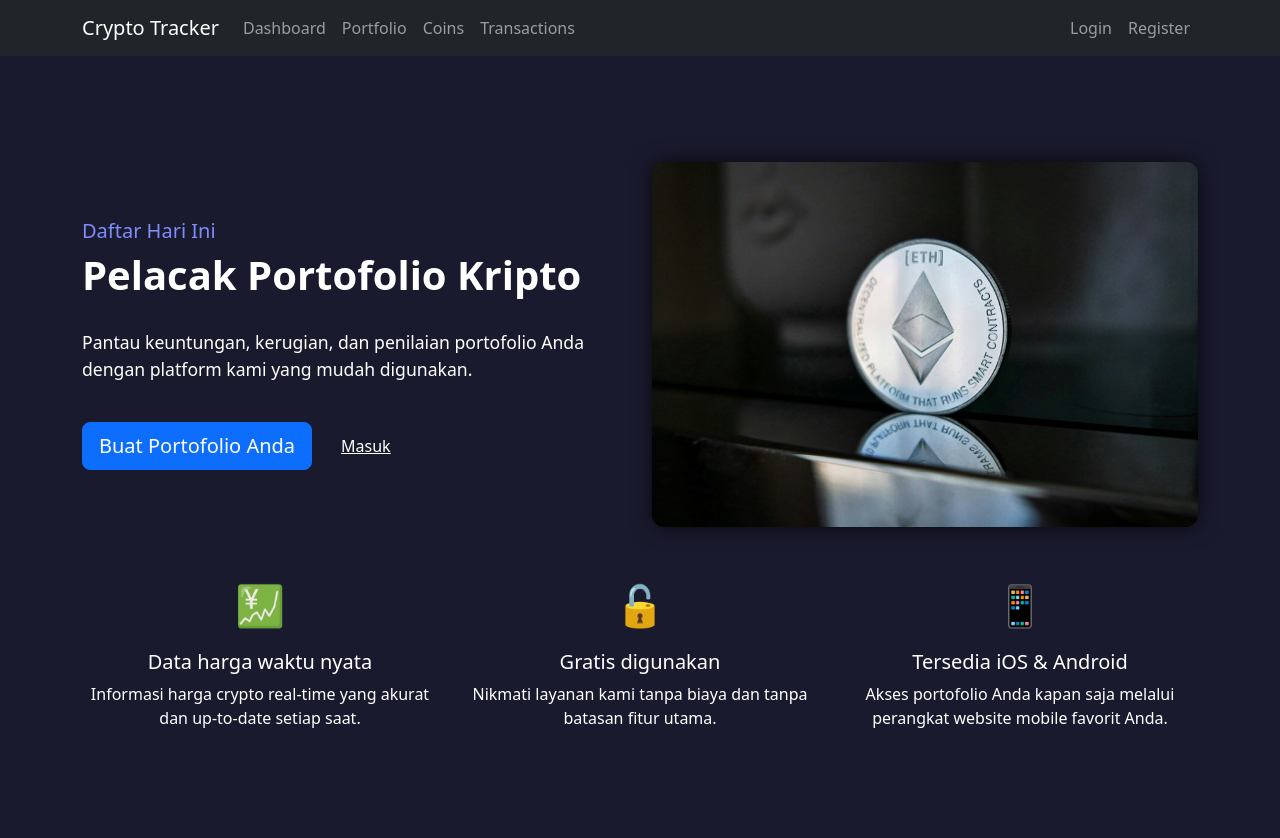
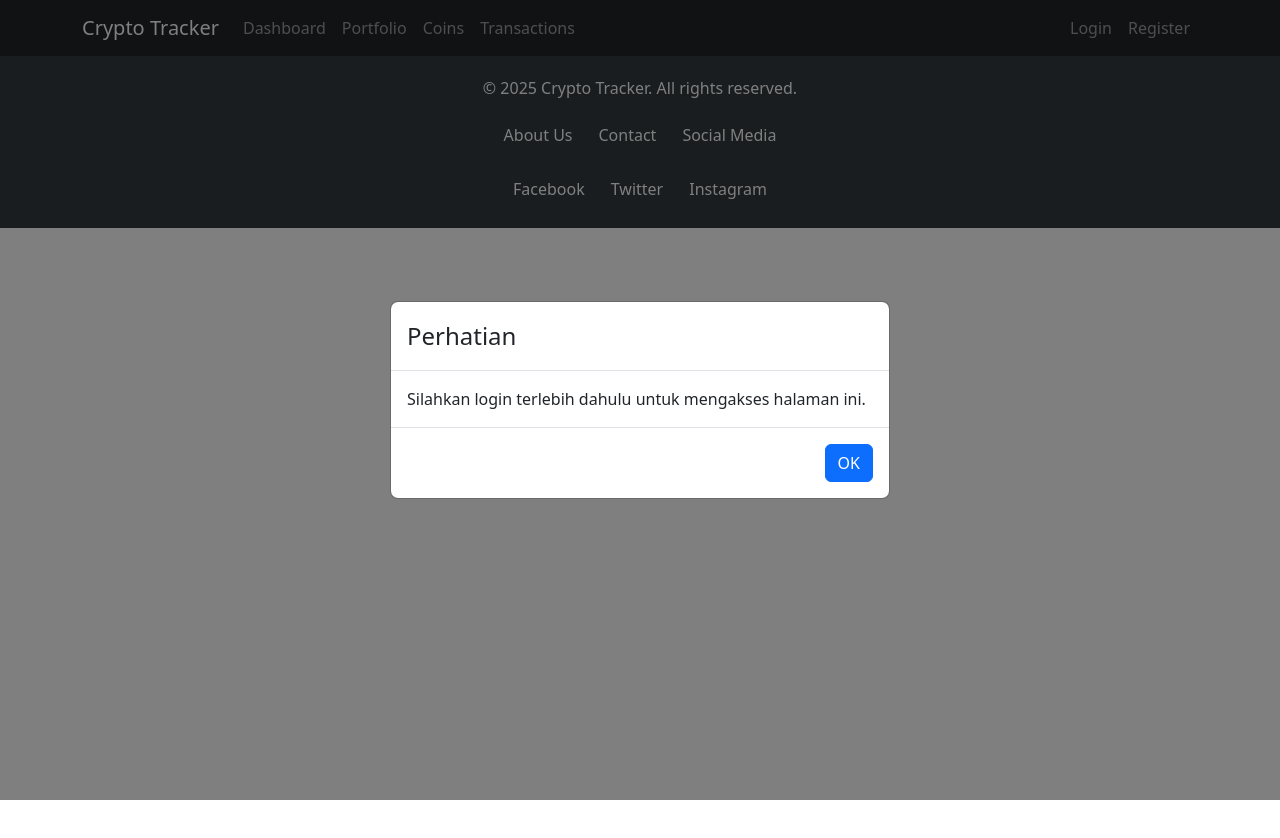
Before and after one commit to FadhilDemonda/Crypto-FE, a React (Vite) app: page /coins/1 in a window 1280 px wide. Before the commit this address led to /about. Shown: the top 838 px of the page. After the commit the page ends 800 px from the top, so only its background shows below. Built offline with nearby package versions, Linux system fonts and the light colour scheme; no server answers.

Commit message:
footer, ui

```diff
--- a/src/App.jsx
+++ b/src/App.jsx
@@ -4,7 +4,6 @@ import Register from './pages/Register';
 import Dashboard from './pages/Dashboard';
 import PrivateRoute from './components/PrivateRoute';
 import Profile from './pages/Profile';
-import Balance from './pages/Balance';
 import Portfolio from './pages/Portfolio';
 import Transactions from './pages/Transactions';
 import CoinList from './pages/CoinList1';
@@ -17,6 +16,8 @@ import CryptoChangeChart from './pages/CoinChart';
 
 
 import AppNavbar from './components/Navbar';
+import Footer from "./components/Footer"; // Import Footer
+
 
 import useAuth from './auth/useAuth';  // import hook auth
 
@@ -115,8 +116,11 @@ export default function App() {
         <Dashboard />
       </PrivateRoute>
     }
-  />
+        />
+
       </Routes>
+            {/* Footer */}
+            <Footer />
     </>
   );
 }
--- a/src/components/Chart.jsx
+++ b/src/components/Chart.jsx
@@ -66,11 +66,20 @@ export default function CoinHistoryChart({ coinId = "bitcoin", days = 7 }) {
       title: { display: true, text: `${coinId.toUpperCase()} Price Chart (${days} days)` }
     },
     scales: {
+      x: {
+        grid: {
+          display: false // Menghilangkan grid lines pada sumbu X
+        }
+      },
       y: {
+        grid: {
+          display: false // Menghilangkan grid lines pada sumbu Y
+        },
         beginAtZero: false
       }
     }
   };
+
 
   return (
     <div style={{ maxWidth: 700, margin: "auto" }}>
--- /dev/null
+++ b/src/components/Footer.jsx
@@ -0,0 +1,101 @@
+import React, { useState } from "react";
+import { Container, Row, Col, Button, Modal } from "react-bootstrap";
+import { Link } from "react-router-dom"; // Jika ingin ada navigasi ke halaman lain
+
+export default function Footer() {
+  const [showModal, setShowModal] = useState(false); // state untuk kontrol modal
+
+  // Fungsi untuk membuka modal
+  const handleShowModal = () => setShowModal(true);
+
+  // Fungsi untuk menutup modal
+  const handleCloseModal = () => setShowModal(false);
+
+  return (
+    <footer
+      style={{
+        backgroundColor: "#343a40",
+        color: "#fff",
+        padding: "20px 0",
+        marginTop: "auto",
+      }}
+    >
+      <Container>
+        <Row className="justify-content-center">
+          <Col xs={12} sm={6} md={4} className="text-center">
+            <p>&copy; 2025 Crypto Tracker. All rights reserved.</p>
+            <div>
+              <Button
+                variant="link"
+                className="text-white"
+                as={Link}
+                to="/about"
+                style={{ textDecoration: "none" }}
+              >
+                About Us
+              </Button>
+              {/* Tombol lain untuk memicu modal */}
+              <Button
+                variant="link"
+                className="text-white"
+                onClick={handleShowModal} // Menampilkan modal
+                style={{ textDecoration: "none" }}
+              >
+                Contact
+              </Button>
+              <Button
+                variant="link"
+                className="text-white"
+                onClick={handleShowModal} // Menampilkan modal
+                style={{ textDecoration: "none" }}
+              >
+                Social Media
+              </Button>
+            </div>
+            <div className="mt-3">
+              <Button
+                variant="link"
+                className="text-white"
+                onClick={handleShowModal} // Menampilkan modal
+                style={{ textDecoration: "none" }}
+              >
+                Facebook
+              </Button>
+              <Button
+                variant="link"
+                className="text-white"
+                onClick={handleShowModal} // Menampilkan modal
+                style={{ textDecoration: "none" }}
+              >
+                Twitter
+              </Button>
+              <Button
+                variant="link"
+                className="text-white"
+                onClick={handleShowModal} // Menampilkan modal
+                style={{ textDecoration: "none" }}
+              >
+                Instagram
+              </Button>
+            </div>
+          </Col>
+        </Row>
+      </Container>
+
+      {/* Modal untuk halaman yang belum tersedia */}
+      <Modal show={showModal} onHide={handleCloseModal} centered>
+        <Modal.Header closeButton>
+          <Modal.Title>Halaman Belum Tersedia</Modal.Title>
+        </Modal.Header>
+        <Modal.Body>
+          Maaf, halaman yang Anda coba akses belum tersedia.
+        </Modal.Body>
+        <Modal.Footer>
+          <Button variant="secondary" onClick={handleCloseModal}>
+            Tutup
+          </Button>
+        </Modal.Footer>
+      </Modal>
+    </footer>
+  );
+}
--- a/src/components/NewsSection.jsx
+++ b/src/components/NewsSection.jsx
@@ -63,7 +63,7 @@ export default function NewsSection() {
 
   return (
     <>
-      <Card className="mt-4 shadow-sm" style={{ borderRadius: "15px" }}>
+      <Card className="mt-4 shadow-sm" style={{ borderRadius: "15px",backgroundColor: "#EAEFEF" }}>
         <Card.Header
           style={{
             background: "linear-gradient(90deg, #4b6cb7 0%, #182848 100%)",
@@ -89,7 +89,7 @@ export default function NewsSection() {
                 borderRadius: "10px",
                 marginBottom: "8px",
                 boxShadow: "0 1px 4px rgba(0,0,0,0.1)",
-                backgroundColor: "#f9faff",
+                backgroundColor: "#EAEFEF",
                 transition: "background-color 0.2s",
               }}
               onMouseEnter={(e) => (e.currentTarget.style.backgroundColor = "#e6f0ff")}
--- a/src/components/PrivateRoute.jsx
+++ b/src/components/PrivateRoute.jsx
@@ -1,20 +1,70 @@
-import React from 'react';
-import { Navigate } from 'react-router-dom';
-import useAuth from '../auth/useAuth';
+// import React from 'react';
+// import { Navigate } from 'react-router-dom';
+// import useAuth from '../auth/useAuth';
+
+// export default function PrivateRoute({ children }) {
+//   const { user, loading } = useAuth();
+
+//   if (loading) {
+//     // Bisa tampilkan loading spinner atau kosong saja saat cek session
+//     return <div>Loading...</div>;
+//   }
+
+//   if (!user) {
+//     // Kalau tidak login, redirect ke halaman login
+//     return <Navigate to="/about" replace />;
+//   }
+
+//   // Kalau sudah login, render children (halaman dashboard, dll)
+//   return children;
+// }
+
+import React, { useState, useEffect } from "react";
+import { Navigate } from "react-router-dom";
+import { Modal, Button, Spinner } from "react-bootstrap";
+import useAuth from "../auth/useAuth";
 
 export default function PrivateRoute({ children }) {
   const { user, loading } = useAuth();
+  const [showModal, setShowModal] = useState(false);
+
+  useEffect(() => {
+    if (!loading && !user) {
+      setShowModal(true);
+    }
+  }, [loading, user]);
 
   if (loading) {
-    // Bisa tampilkan loading spinner atau kosong saja saat cek session
-    return <div>Loading...</div>;
+    return (
+      <div className="d-flex justify-content-center align-items-center vh-100">
+        <Spinner animation="border" role="status" aria-label="Loading" />
+      </div>
+    );
   }
 
-  if (!user) {
-    // Kalau tidak login, redirect ke halaman login
-    return <Navigate to="/about" replace />;
+  if (user) {
+    return children;
   }
 
-  // Kalau sudah login, render children (halaman dashboard, dll)
-  return children;
+  return (
+    <>
+      <Modal show={showModal} centered onHide={() => setShowModal(false)}>
+        <Modal.Header>
+          <Modal.Title>Perhatian</Modal.Title>
+        </Modal.Header>
+        <Modal.Body>Silahkan login terlebih dahulu untuk mengakses halaman ini.</Modal.Body>
+        <Modal.Footer>
+          <Button
+            variant="primary"
+            onClick={() => {
+              setShowModal(false);
+              window.location.href = "/about";
+            }}
+          >
+            OK
+          </Button>
+        </Modal.Footer>
+      </Modal>
+    </>
+  );
 }
--- a/src/pages/CoinDetail.jsx
+++ b/src/pages/CoinDetail.jsx
@@ -124,6 +124,34 @@ export default function CoinDetail() {
     }
   };
 
+  const validateAmount = (val) => {
+    if (!val || Number(val) <= 0) {
+      setInputError("Masukkan angka valid lebih besar dari 0");
+      return;
+    }
+    if (Number(val) > balance) {
+      setInputError("Saldo tidak cukup");
+      return;
+    }
+    setInputError("");
+  };
+
+  const validateCoinAmount = (val) => {
+    if (!val || Number(val) <= 0) {
+      setInputError("Masukkan jumlah koin valid lebih besar dari 0");
+      return;
+    }
+    const userCoin = portfolio.find(p => p.coin_name === coin_name);
+    const userCoinAmount = userCoin ? Number(userCoin.total_coin) : 0;
+    if (Number(val) > userCoinAmount) {
+      setInputError("Jumlah koin tidak cukup");
+      return;
+    }
+    setInputError("");
+  };
+
+
+
   if (loading)
     return (
       <Container className="text-center mt-5">
@@ -144,11 +172,21 @@ export default function CoinDetail() {
     portfolio.find((p) => p.coin_name === coin_name)?.total_coin || 0;
 
   return (
-    <Container className="mt-4">
+    <div
+    style={{
+        backgroundColor: "#333446",
+        minHeight: "100vh",
+        paddingTop: 30,
+        paddingBottom: 40,
+    }}
+  >
+    <Container className="mt-0">
      <Row>
         {/* Kolom kiri: Info coin */}
         <Col md={6}>
-          <Card>
+            <Card
+              className="mb-3"
+              style={{ borderRadius: "15px" }}>
             <Card.Body>
               <Card.Title className="d-flex align-items-center">
                 <img
@@ -234,7 +272,8 @@ export default function CoinDetail() {
 
         {/* Kolom kanan: Chart */}
         <Col md={6}>
-          <Card className="mb-3">
+            <Card className="mb-3"
+              style={{ borderRadius: "15px" }}>
             <Card.Body>
               <CoinHistoryChart coinId={coin.id} days={7} />
             </Card.Body>
@@ -270,12 +309,11 @@ export default function CoinDetail() {
   <div>
     Jumlah Koin:{" "}
     {amount && !isNaN(amount)
-                      ? `${(amount / coin.current_price).toFixed(8)} ${
-                          coin.symbol.toUpperCase()
-                        }`
+      ? `${(amount / coin.current_price).toFixed(8)} ${coin.symbol.toUpperCase()}`
       : "0.00"}
   </div>
 </Tab>
+
 <Tab eventKey="sell" title="Jual">
   <InputGroup className="mb-2">
     <FormControl
@@ -306,11 +344,13 @@ export default function CoinDetail() {
       : "$0.00"}
   </div>
 </Tab>
+
               </Tabs>
             </Card.Body>
           </Card>
         </Col>
       </Row>
       </Container>
+    </div>
   );
 }
--- a/src/pages/CoinList1.jsx
+++ b/src/pages/CoinList1.jsx
@@ -55,9 +55,18 @@ export default function CoinListPage() {
     );
 
   return (
-    <Container className="mt-4">
+    <div
+    style={{
+        backgroundColor: "#EAEFEF",
+        minHeight: "100vh",
+        paddingTop: 30,
+        paddingBottom: 40,
+    }}
+  >
+    <Container className="mt-0">
       <h2>Top 10 Crypto Coins</h2>
       <CoinTable coins={coins} />
-    </Container>
+      </Container>
+    </div>
   );
 }
--- a/src/pages/Dashboard.jsx
+++ b/src/pages/Dashboard.jsx
@@ -45,7 +45,7 @@ export default function Dashboard() {
 
   useEffect(() => {
     fetchData();
-    const interval = setInterval(fetchData, 150000); // refresh tiap 15 detik
+    const interval = setInterval(fetchData, 150000); // refresh tiap 150 detik
     return () => clearInterval(interval);
   }, []);
 
@@ -63,13 +63,25 @@ export default function Dashboard() {
       </Container>
     );
 
-    return (
-      <Container className="mt-5">
-        <h2>Halo, {user?.username || "User"}!</h2>
+  return (
+    <div
+    style={{
+        backgroundColor: "#333446",
+        minHeight: "100vh",
+        paddingTop: 30,
+        paddingBottom: 40,
+    }}
+  >
+      <Container className="mb-5">
+        <h2
+        style={{ color: "#EAEFEF" }}
+        >Halo, {user?.username || "User"}!</h2>
         <Row className="mt-4">
           <Col md={4}>
             {/* Total Asset Card */}
-            <Card className="text-center shadow-sm p-3">
+            <Card className="text-center shadow-sm p-3"
+              style={{ backgroundColor: "#7F8CAA", color: "#EAEFEF", borderRadius: "15px" }}
+            >
               <h5>Total Asset</h5>
               <h1>${totalAsset.toLocaleString()}</h1>
             </Card>
@@ -77,7 +89,8 @@ export default function Dashboard() {
 
           <Col md={8}>
             {/* Crypto Change List - batasi 3 coin */}
-            <Card className="shadow-sm p-3">
+            <Card className="shadow-sm p-3 mb-5"
+              style={{borderRadius: "15px" }}>
               <h5>Top Crypto Price Change ({period})</h5>
               {/* Kalau mau, bisa tambahkan tombol switch periode di sini juga */}
               <CryptoChangeList period={period} limit={3} />
@@ -88,5 +101,6 @@ export default function Dashboard() {
         {/* News Section full width */}
         <NewsSection />
       </Container>
+      </div>
     );
   }
--- a/src/pages/Portfolio.jsx
+++ b/src/pages/Portfolio.jsx
@@ -23,8 +23,8 @@ import {
 } from "recharts";
 
 const COLORS = [
-  "#0088FE", "#00C49F", "#FFBB28", "#FF8042",
-  "#A28FFF", "#FF6699", "#33CC33", "#FF6666"
+  "#E8C999", "#948979", "#DFD0B8", "#F2F2F2",
+  "#EAE4D5", "#B6B09F", "#33CC33", "#FF6666"
 ];
 
 export default function Portfolio() {
@@ -93,14 +93,26 @@ export default function Portfolio() {
     );
 
   return (
-    <Container className="mt-4">
-      <h3 className="mb-4">Portfolio Saya</h3>
+    <div
+    style={{
+        backgroundColor: "#333446",
+        minHeight: "100vh",
+        paddingTop: 30,
+        paddingBottom: 40,
+    }}
+  >
+    <Container className="mt-0">
+        <h3 className="mb-4"
+          style={{ color: "#EAEFEF"}} // biru muda contoh
 
+        >Portfolio Saya</h3>
       <Row className="mb-4">
         {/* Total Asset & Daftar Coin */}
         <Col md={4}>
-          <Card className="p-3 text-center shadow-sm">
-            <h5>Total Asset</h5>
+          <Card className="p-3 text-center shadow-sm"
+             style={{ backgroundColor: "#7F8CAA" , color: "#EAEFEF", borderRadius: "15px"}} // biru muda contoh
+          >
+            <h5>Coin Asset</h5>
             <h2>
               ${totalAssetValue.toLocaleString(undefined, {
                 minimumFractionDigits: 2,
@@ -141,7 +153,7 @@ export default function Portfolio() {
 
         {/* Pie Chart */}
         <Col md={8}>
-          <Card style={{ height: 250 }} className="shadow-sm p-3">
+          <Card style={{backgroundColor: "#393E46", color: "#EAEFEF", borderRadius: "15px", height: "250px"}} className="shadow-sm p-3">
             <ResponsiveContainer width="100%" height="100%">
               <PieChart>
                 <Pie
@@ -181,7 +193,7 @@ export default function Portfolio() {
           borderRadius: "15px",
           transition: "transform 0.2s ease, box-shadow 0.2s ease",
           cursor: "pointer",
-          backgroundColor: "white",
+          backgroundColor: "#EAEFEF",
         }}
         onMouseEnter={(e) => {
           e.currentTarget.style.transform = "translateY(-5px)";
@@ -246,7 +258,7 @@ export default function Portfolio() {
               to={`/coins/${p.coin_name}`}
               variant="primary"
               className="w-100"
-              style={{ fontWeight: "600" }}
+              style={{ fontWeight: "600",backgroundColor: "#B8CFCE", borderColor: "#B8CFCE", color: "#333446" }}
             >
               Lihat Detail
             </Button>
@@ -257,6 +269,8 @@ export default function Portfolio() {
   ))}
 </Row>
 
-    </Container>
+      </Container>
+      </div>
+
   );
 }
--- a/src/pages/TransactionHistory.jsx
+++ b/src/pages/TransactionHistory.jsx
@@ -79,6 +79,14 @@ export default function TransactionHistory() {
     );
 
   return (
+    <div
+    style={{
+        backgroundColor: "#EAEFEF",
+        minHeight: "100vh",
+        paddingTop: 30,
+        paddingBottom: 40,
+    }}
+  >
     <Container className="mt-4">
       <Card>
         <Card.Body>
@@ -156,6 +164,7 @@ export default function TransactionHistory() {
           </Table>
         </Card.Body>
       </Card>
-    </Container>
+      </Container>
+    </div>
   );
 }
```
Lines whose indentation alone changed are shown as unchanged.
